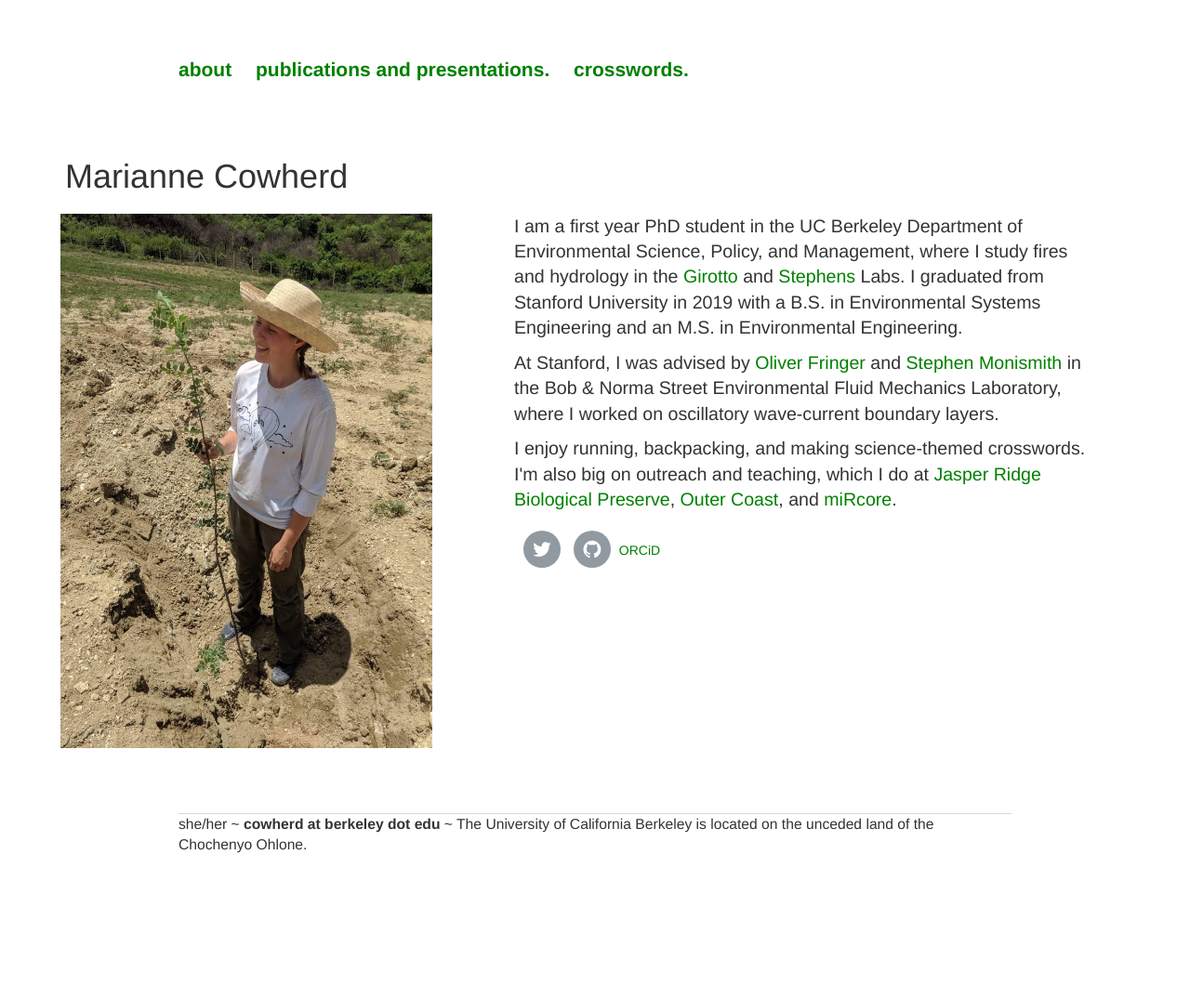
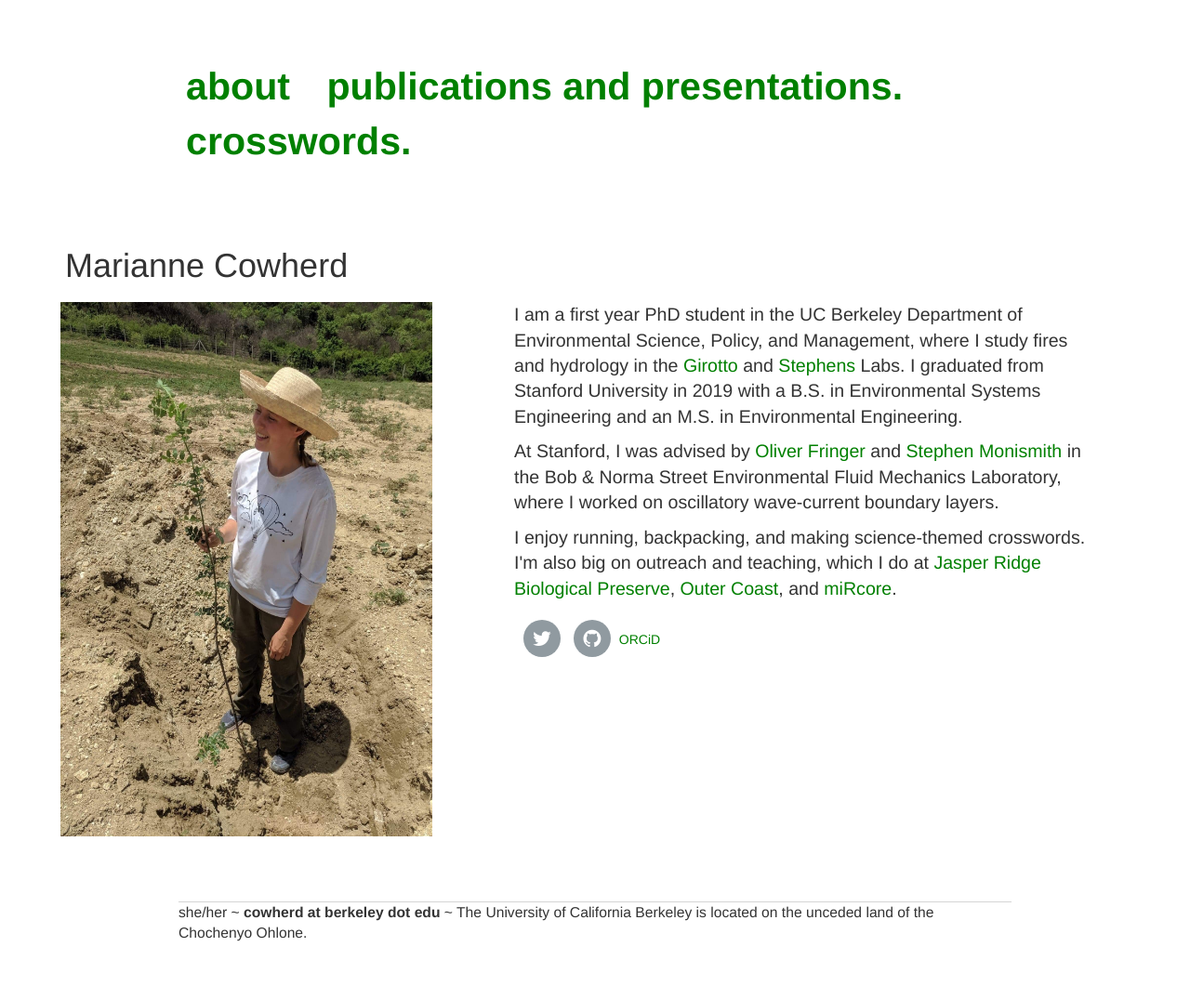
Before and after one commit to mariannecowherd/mariannecowherd.github.io, a Jekyll site: the page built from index.html, in a window 1280 px wide. Shown: the whole page at 93% size. Built offline with Jekyll 4.4.1, drawn with Linux system fonts in a browser that asks for light colours; nearby versions of some CDN libraries; before the commit the page ends 980 px from its top, so only the background shows below that.

Commit message:
Update main.css

```diff
--- a/css/main.css
+++ b/css/main.css
@@ -42,13 +42,16 @@ body {
 
 nav ul, footer ul {
     font-family:'Helvetica', 'Arial', 'Sans-Serif';
-    padding: 0px;
+    padding: 4px;
+	font-size: 1.4em;
     list-style: none;
     font-weight: bold;
 }
 nav ul li, footer ul li {
     display: inline;
     margin-right: 20px;
+padding: 4px;
+font-size: 1.4em;
 }
 a {
     text-decoration: none;
```
